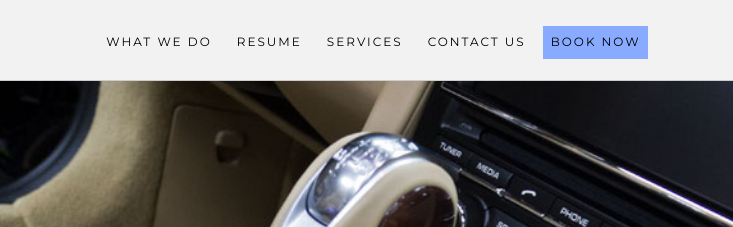
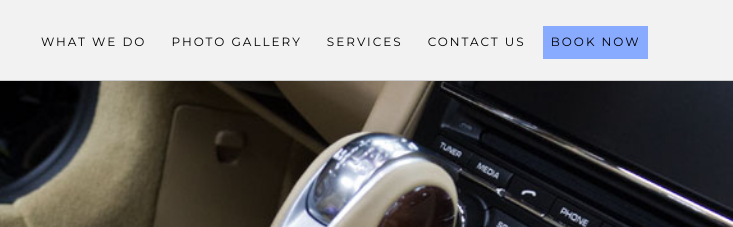
Before and after one commit to Interiorcarwash/Interiorcarwash, a website: page index.html in a window 1280 px wide. Shown: the top 227 px of the page, 547-1280 px from the left. Drawn offline with nearby package versions, Linux system fonts and the light colour scheme; files that its build step writes are made by us from their sources.

Commit message:
Update index.html

```diff
--- a/index.html
+++ b/index.html
@@ -53,7 +53,7 @@
             </li>
 
 			<li class="nav-item">
-              <a class="nav-link js-scroll-trigger" href="#resume">Resume</a>
+              <a class="nav-link js-scroll-trigger" href="#resume"> Photo Gallery</a>
             </li>
 
 			 <li class="nav-item">
```
